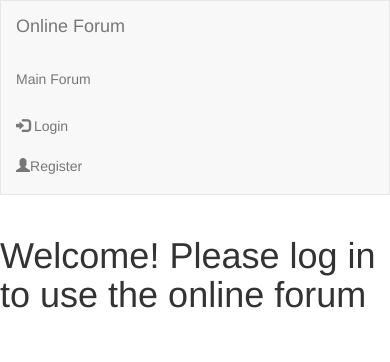
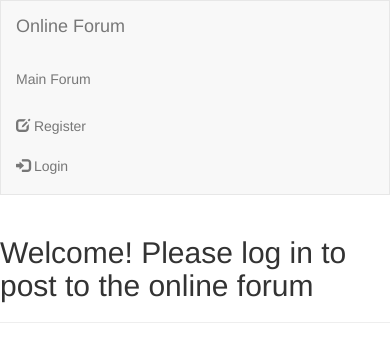
Before and after one commit to BerkeBat/cloud-computing-a1, a Flask app: page / in a window 390 px wide. Shown: the top 362 px of the page. Run offline with Flask 2, Linux system fonts and the light colour scheme; some libraries are stand-ins or nearby versions.

Commit message:
index takes posts, doesnt display yet. user page only show change password when that user header now dynamic when logged in

```diff
--- a/main.py
+++ b/main.py
@@ -1,5 +1,5 @@
 from urllib.parse import uses_fragment
-from flask import Flask, json, render_template, request, redirect
+from flask import Flask, render_template, request, redirect, g
 from flask.globals import current_app
 from flask.helpers import url_for
 from google.auth.transport import requests
@@ -13,23 +13,44 @@ logging.basicConfig(level=logging.DEBUG)
 datastore_client = datastore.Client()
 storage_client = storage.Client()
 app = Flask(__name__)
-current_user = "none"
+current_user = None
 
+class CurrentUser:
+    def __init__(self, user):
+        self.user = user
 
 @app.route('/', methods=['POST', 'GET'])
 def index():
+    global current_user
+    g.current_user = current_user
+    if request.method == 'POST':
+        entered_subject = request.form['subject']
+        entered_message = request.form['messagearea']
+        post_message(entered_subject, entered_message)
 
     return render_template('index.html')
 
 @app.route('/login', methods=['POST', 'GET'])
 def login():
-    # if request.method == 'POST':
-    #     current_user =
-    return render_template('login.html')
-
+    global current_user
+    g.current_user = current_user
+    login_success = True
+    if request.method == 'POST':
+        entered_id = request.form['userid']
+        entered_pass = request.form['pass']
+        if login_valid(entered_id, entered_pass):
+            current_user = get_user_by_userid(entered_id)
+            g.current_user = current_user
+            return redirect(url_for('index'))
+        else:
+            login_success = False
+            return render_template('login.html', login_success = login_success)
+    return render_template('login.html', login_success = login_success)
 
 @app.route('/register', methods=['POST', 'GET'])
 def register():
+    global current_user
+    g.current_user = current_user
     if request.method == 'POST':
         kind = "user"
         id = request.form["userid"]
@@ -43,17 +64,17 @@ def register():
             newUser["password"] = password
             # upload_userimage(user_image, username)
             datastore_client.put(newUser)
-
-
             return redirect(url_for('login'))
         else:
-            return render_template('register.html', showalert=True)
-
+            return render_template('register.html', register_valid=False)
     else:
-        return render_template('register.html', showalert=False)
+        return render_template('register.html', register_valid=True)
 
 @app.route('/user/<string:userid>', methods=['POST', 'GET'])
 def user(userid):
+    global current_user
+    app.logger.info(current_user)
+    g.current_user = current_user
     pass_change_valid = True
     if request.method == 'POST':
         with datastore_client.transaction():
@@ -65,18 +86,38 @@ def user(userid):
                 pass_change_valid = True
             else:
                 pass_change_valid = False
-
     user = get_user_by_userid(userid)
     if user == None:
         return "User does not exist"
     else:
         return render_template('user.html', user = user, pass_change_valid=pass_change_valid)
 
+@app.route('/logout')
+def logout():
+    global current_user
+    current_user = None
+    return redirect(url_for('index'))
+
 def get_user_by_userid(userid):
     user_key = datastore_client.key("user", str(userid))
     gotten_user = datastore_client.get(user_key)
-    app.logger.info(gotten_user)
     return  gotten_user
+
+def post_message(subject, message):
+    with datastore_client.transaction():
+        post_key = datastore_client.key("post", current_user.key.name)
+        post = datastore.Entity(key=post_key)
+        post['subject'] = subject
+        post['message'] = message
+        datastore_client.put(post)
+    return
+
+def login_valid(userid, password):
+    valid = False
+    user = get_user_by_userid(userid)
+    if user != None and userid == user.key.name and password == user['password']:
+        valid = True
+    return valid
 
 def upload_userimage(selected_image, image_name):
     bucket = storage_client.bucket("cc-assignment1-berke")
@@ -85,4 +126,4 @@ def upload_userimage(selected_image, image_name):
     blob.upload_from_filename(selected_image)
 
 if __name__ == '__main__':
-  app.run(host='127.0.0.1', port=8080, debug=True)
+    app.run(host='127.0.0.1', port=8080, debug=True)
--- a/templates/base.html
+++ b/templates/base.html
@@ -20,8 +20,14 @@
           <li><a href="/">Main Forum</a></li>
           </ul>
           <ul class="nav navbar-nav navbar-right">
-            <li><a href="/login"><span class="glyphicon glyphicon-log-in"></span> Login</a></li>
-            <li><a href="/register"><span class="glyphicon glyphicon-user"></span>Register</a></li>
+            {% if g.current_user == None %}
+            <li><a href="{{ url_for('register') }}"><span class="glyphicon glyphicon-edit"></span> Register</a></li>
+              <li><a href="{{ url_for('login') }}"><span class="glyphicon glyphicon-log-in"></span> Login</a></li>
+            {% else %}
+            <li><a href="/user/{{ g.current_user.key.name }}" ><span class="glyphicon glyphicon-user"></span> {{ g.current_user['user_name']}}</a></li>
+              <li><a href="{{ url_for('logout') }}"><span class="glyphicon glyphicon-log-out"></span> Logout</a></li>
+            {% endif %}
+
           </ul>
         </div>
       </nav>
--- a/templates/index.html
+++ b/templates/index.html
@@ -7,7 +7,24 @@
 {% block body %}
 <div class="row">
     <div class="col-sm-4"></div>
-    <div class="col-sm-4"><h1>Welcome! Please log in to use the online forum</h1> </div>
-    <div class="col-sm-4"></div>
+    <div class="col-sm-4">
+    {% if g.current_user == None %}
+        <h2>Welcome! Please log in to post to the online forum</h2> </div>
+    {% else %}
+        <form action="/" method="POST">
+            <div class="form-group">
+                <label for="subject">Subject</label>
+                <input type="text" class="form-control" name="subject">
+            </div>
+            <div class="form-group">
+                <label for="messagearea">Message</label>
+                <textarea class="form-control" name="messagearea" rows="3"></textarea>
+            </div>
+            <input type="submit" class="btn btn-primary" value="Submit">
+        </form>
+    {% endif %}
+    <hr>
+    <div class="col-sm-4">
+    </div>
 </div>
 {% endblock %}
--- a/templates/register.html
+++ b/templates/register.html
@@ -8,12 +8,11 @@
 <div class="row">
     <div class="col-sm-4"></div>
     <div class="col-sm-4">
-        {% if showalert == True %}
+        {% if register_valid == False %}
           <div class="alert alert-danger" role="alert" id="alertdiv" style="display: block;">
             The ID already exists, please try another.
           </div>
         {% endif %}
-
         <form action="/register" method="POST">
             <div class="form-group">
               <label for="userid">ID:</label>
--- a/templates/user.html
+++ b/templates/user.html
@@ -11,13 +11,14 @@
         <ul class="list-group">
             <li class="list-group-item"><img src="https://storage.cloud.google.com/cc-assignment1-berke.appspot.com/0.png" style="width: 120px;;height: 120px;"></li>
             <li class="list-group-item "><strong>User ID:</strong> {{ user.key.name }}</li>
-            <li class="list-group-item"><strong>Username:</strong> {{ user['user_name'] }} </li>
+            <li class="list-group-item"><strong>Username:</strong> {{ user['user_name'] }}</li>
         </ul>
         {% if pass_change_valid == False %}
           <div class="alert alert-danger" role="alert" style="display: block;">
             The old password is incorrect
           </div>
         {% endif %}
+        {% if g.current_user != None and g.current_user.key.name == user.key.name %}
             <form action="/user/{{ user.key.name }}" method="POST">
               <h3>Change Password</h3>
               <div class="form-group">
@@ -30,6 +31,7 @@
               </div>
               <button type="submit" class="btn btn-primary">Change</button>
             </form>
+          {% endif %}
     </div>
     <div class="col-sm-4">
     <h1>Posts</h1>
```
Also changed, not shown: templates/login.html (+7 -2 lines). Lines whose indentation alone changed are shown as unchanged.
